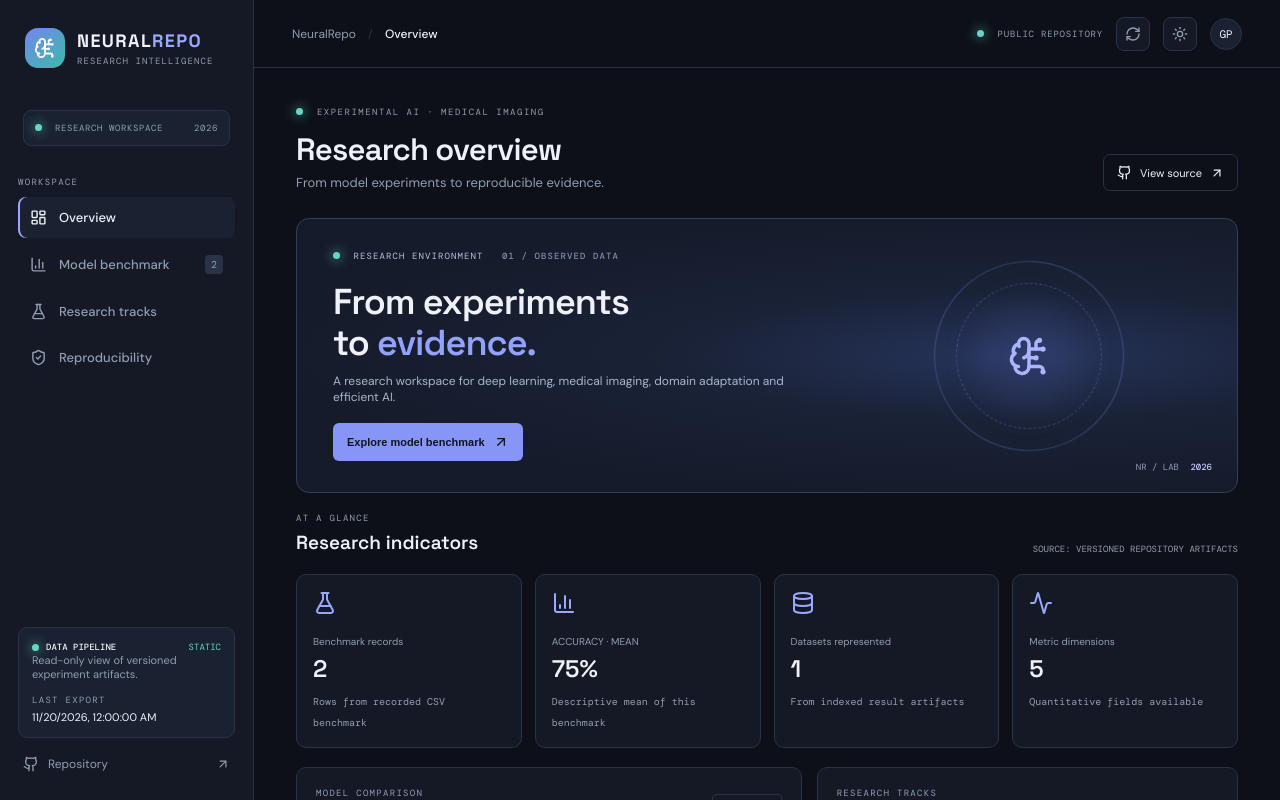
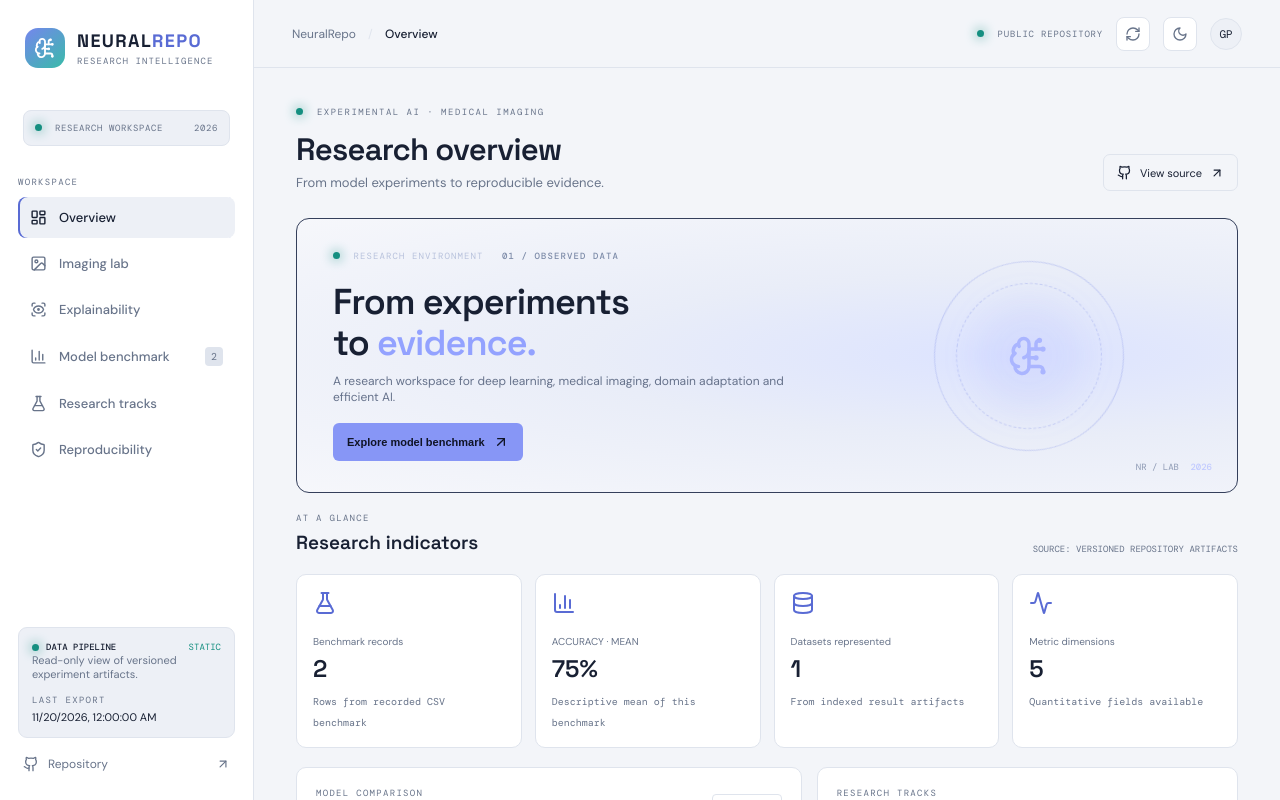
Before and after one commit to iamdatagabs/neuralrepo, a React (Vite) app in the folder dashboard/: page / in a window 1280 px wide. Shown: the top 800 px of the page. Built offline with nearby package versions, Linux system fonts and the light colour scheme.

Commit message:
Add clinical imaging and explainability navigation

```diff
--- a/dashboard/src/App.tsx
+++ b/dashboard/src/App.tsx
@@ -1,9 +1,12 @@
 import { useEffect, useMemo, useState } from "react";
-import { Activity, ArrowUpRight, BarChart3, BrainCircuit, CheckCircle2, CircleAlert, Database, FileText, FlaskConical, Github, LayoutDashboard, Moon, RefreshCw, Search, ShieldCheck, Sun, Waves, Zap } from "lucide-react";
+import { Activity, ArrowUpRight, BarChart3, BrainCircuit, CheckCircle2, CircleAlert, Database, FileText, FlaskConical, Github, Image as ImageIcon, LayoutDashboard, Moon, RefreshCw, ScanEye, Search, ShieldCheck, Sun, Waves, Zap } from "lucide-react";
+import VisualExplorer from "./features/imaging/VisualExplorer";
 import type { DashboardData, Experiment } from "./types";
 
 const NAV = [
   { id: "overview", label: "Overview", icon: LayoutDashboard },
+  { id: "imaging", label: "Imaging lab", icon: ImageIcon },
+  { id: "explainability", label: "Explainability", icon: ScanEye },
   { id: "benchmarks", label: "Model benchmark", icon: BarChart3 },
   { id: "tracks", label: "Research tracks", icon: FlaskConical },
   { id: "repro", label: "Reproducibility", icon: ShieldCheck },
@@ -14,7 +17,7 @@ const fmt = (v:number) => v.toLocaleString("en-US",{style:"percent",maximumFract
 function App() {
   const [data,setData] = useState<DashboardData>(EMPTY);
   const [page,setPage] = useState("overview");
-  const [dark,setDark] = useState(true);
+  const [dark,setDark] = useState(false);
   const [metric,setMetric] = useState("accuracy");
   const [query,setQuery] = useState("");
   const [loading,setLoading] = useState(true);
@@ -37,6 +40,8 @@ function App() {
         <div className="heading"><div><div className="eyebrow"><span/> EXPERIMENTAL AI · MEDICAL IMAGING</div><h1>{page==="overview"?"Research overview":title}</h1><p>From model experiments to reproducible evidence.</p></div><a className="outline" href="https://github.com/iamdatagabs/neuralrepo" target="_blank" rel="noreferrer"><Github size={15}/> View source <ArrowUpRight size={14}/></a></div>
         {loading&&<div className="loading"><span/> Syncing repository artifacts…</div>}
         {page==="overview"&&<Overview data={data} mean={mean} metric={metric} onNavigate={setPage}/>}
+        {page==="imaging"&&<VisualExplorer mode="imaging"/>}
+        {page==="explainability"&&<VisualExplorer mode="explainability"/>}
         {page==="benchmarks"&&<Benchmarks experiments={experiments} metric={metric} setMetric={setMetric} query={query} setQuery={setQuery}/>}
         {page==="tracks"&&<Tracks experiments={data.experiments}/>}
         {page==="repro"&&<Repro data={data}/>}
```
